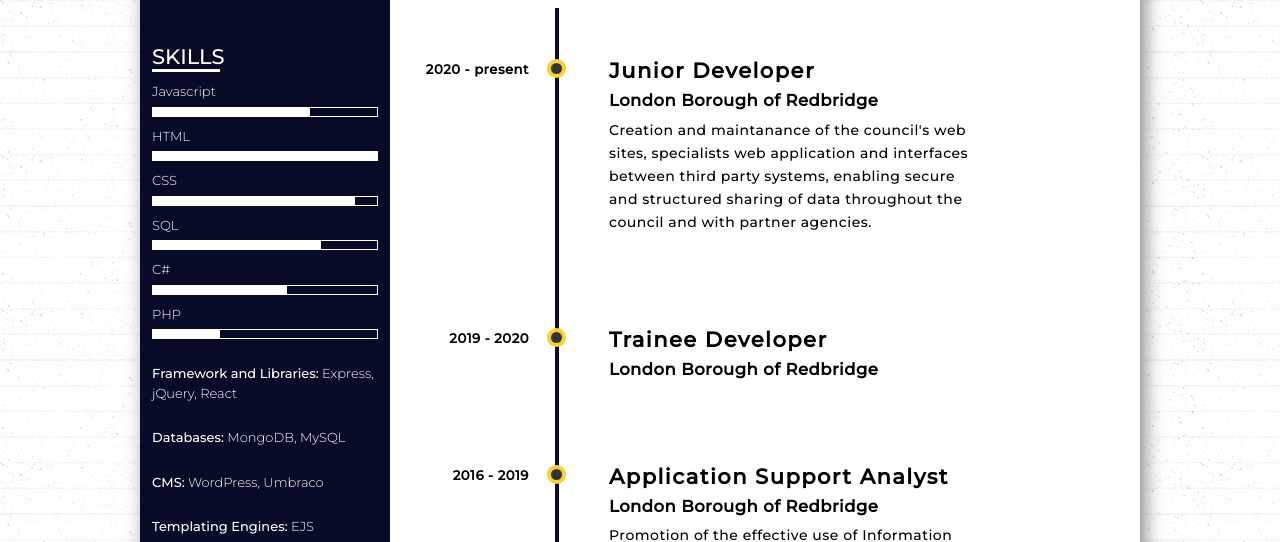
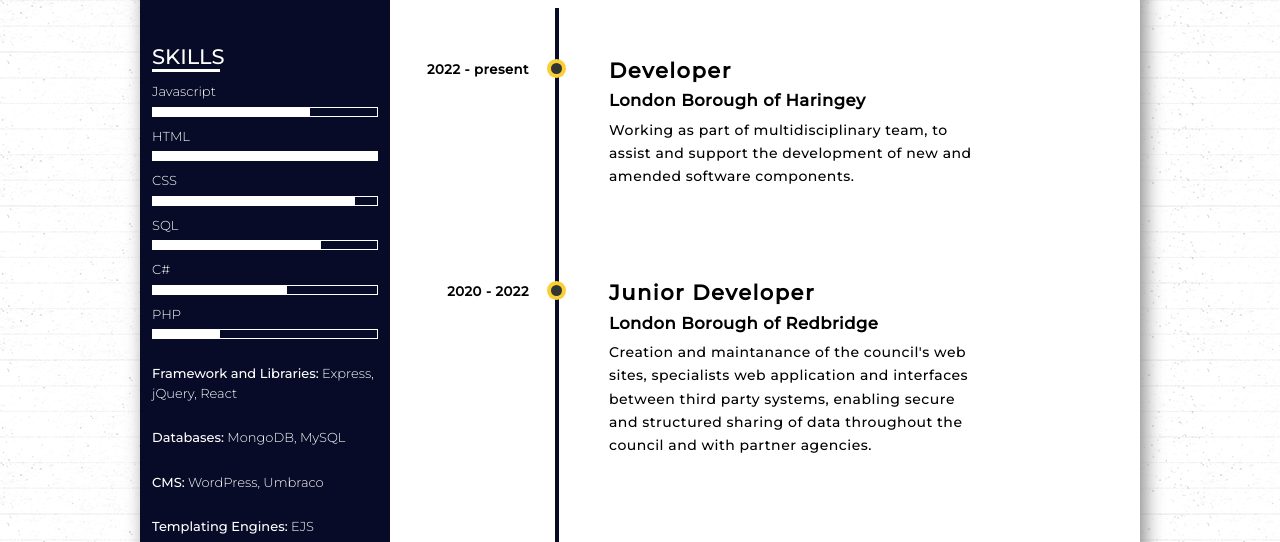
Before and after one commit to konrad-gasior/CV, a plain HTML site: page index.html in a window 1280 px wide. Shown: the part 410-952 px from the top of the page. Drawn offline with nearby package versions, Linux system fonts and the light colour scheme.

Commit message:
adding new Developer position at Haringey starting at 2022

```diff
--- a/index.html
+++ b/index.html
@@ -94,7 +94,12 @@
                         <h2>EXPERIENCE</h2>
                         <div id="timeline-content">
                             <ul class="timeline">
-                                <li class="event" data-date="2020 - present">
+                                <li class="event" data-date="2022 - present">
+                                <h3>Developer</h3>
+                                <h4>London Borough of Haringey</h4>
+                                <p>Working as part of multidisciplinary team, to assist and support the development of new and amended software components.</p>
+                                </li>
+                                <li class="event" data-date="2020 - 2022">
                                 <h3>Junior Developer</h3>
                                 <h4>London Borough of Redbridge</h4>
                                 <p>Creation and maintanance of the council's web sites, specialists web application and interfaces between third party systems, enabling secure and structured sharing of data throughout the council and with partner agencies.</p>
```
